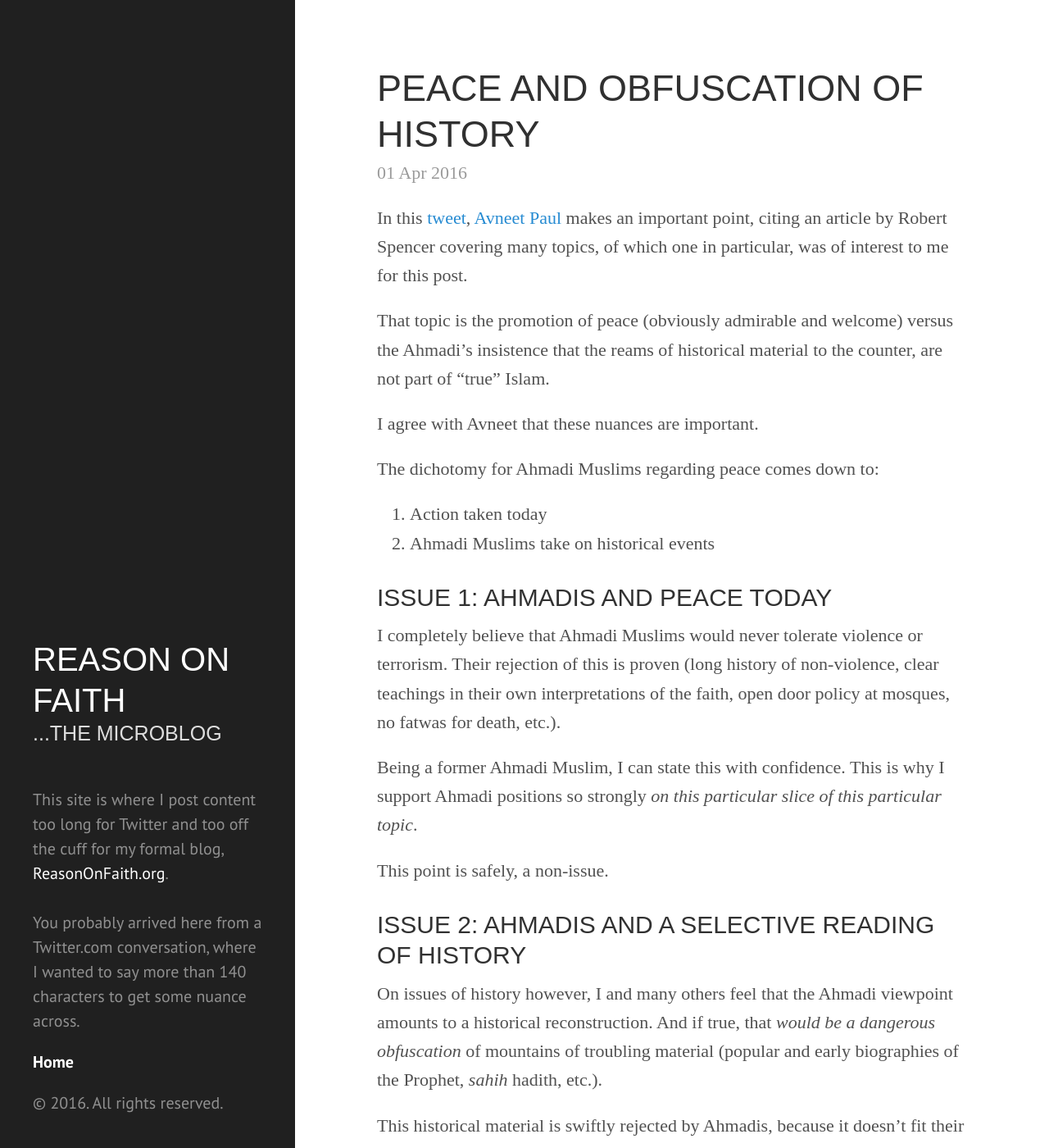
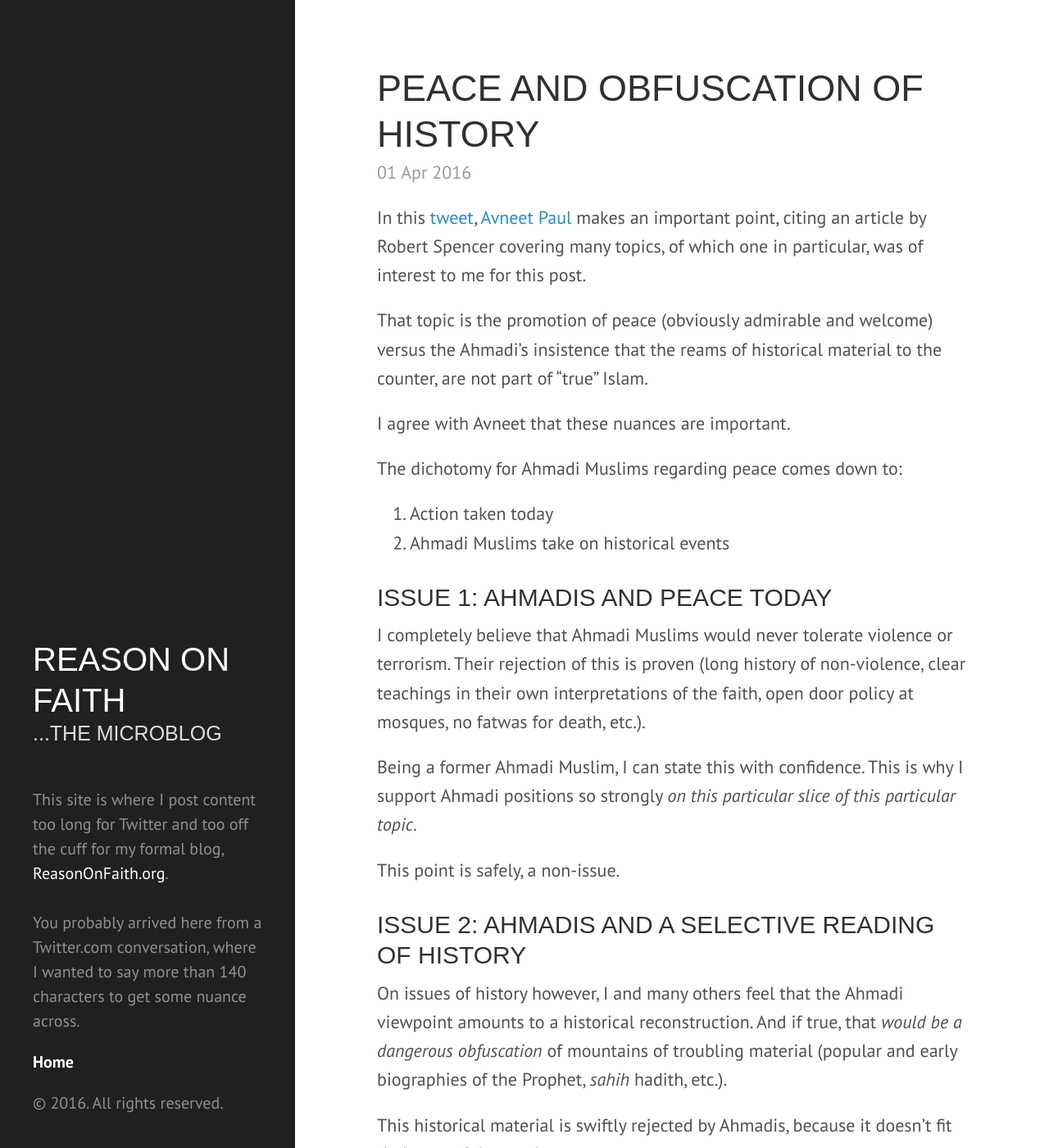
Before and after one commit to ReasonOnFaith/ReasonOnFaith.github.io, a Jekyll site: the page built from index.html, in a window 1280 px wide and 1400 px high. Shown: the whole window at 82% size. Built offline with Jekyll 4.4.1, drawn with Linux system fonts in a browser that asks for light colours; the list of posts is cut into pages by our own code.

Commit message:
Reverting body text to more casual font style

```diff
--- a/public/css/poole.css
+++ b/public/css/poole.css
@@ -118,7 +118,7 @@ h1.post-title {
 
 body div.post {
 	font-size: 1.10em;
-	font-family:"freight-text-pro",serif;
+	/* font-family:"freight-text-pro",serif; */
 	line-height:160%;
 }
 
```
